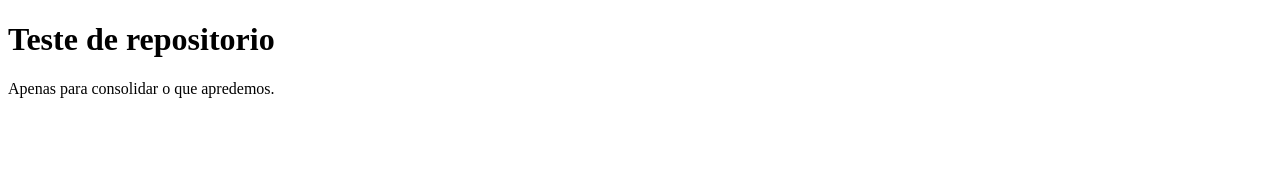
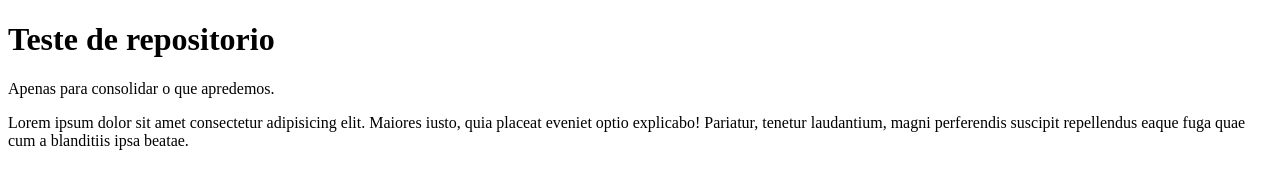
Before and after one commit to Zatanaris/teste-git, a plain HTML site: page index.html in a window 1280 px wide. Drawn offline with Linux system fonts and the light colour scheme.

Commit message:
segundo commit do teste

```diff
--- a/index.html
+++ b/index.html
@@ -9,5 +9,12 @@
         <h1>Teste de repositorio</h1>
 
         <p>Apenas para consolidar o que apredemos.</p>
+
+        <p>
+            Lorem ipsum dolor sit amet consectetur adipisicing elit. Maiores
+            iusto, quia placeat eveniet optio explicabo! Pariatur, tenetur
+            laudantium, magni perferendis suscipit repellendus eaque fuga quae
+            cum a blanditiis ipsa beatae.
+        </p>
     </body>
 </html>
```
